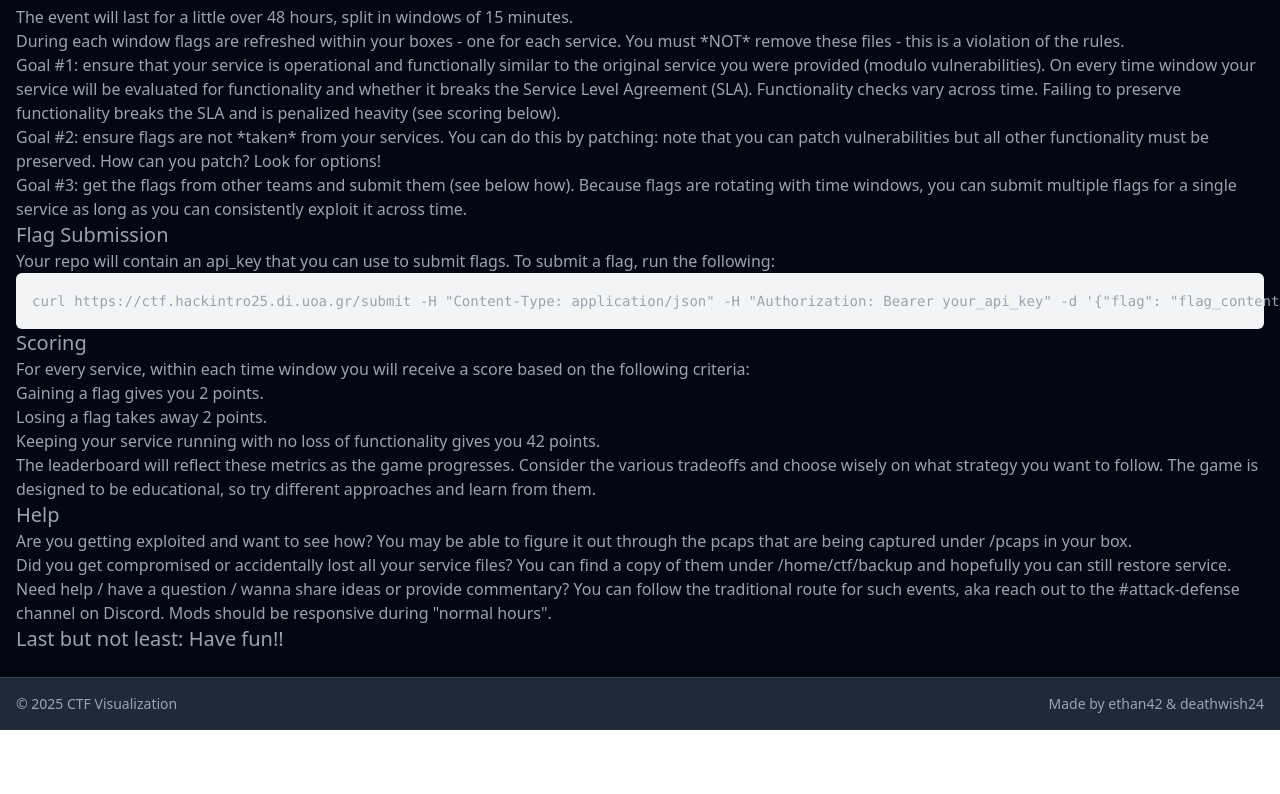
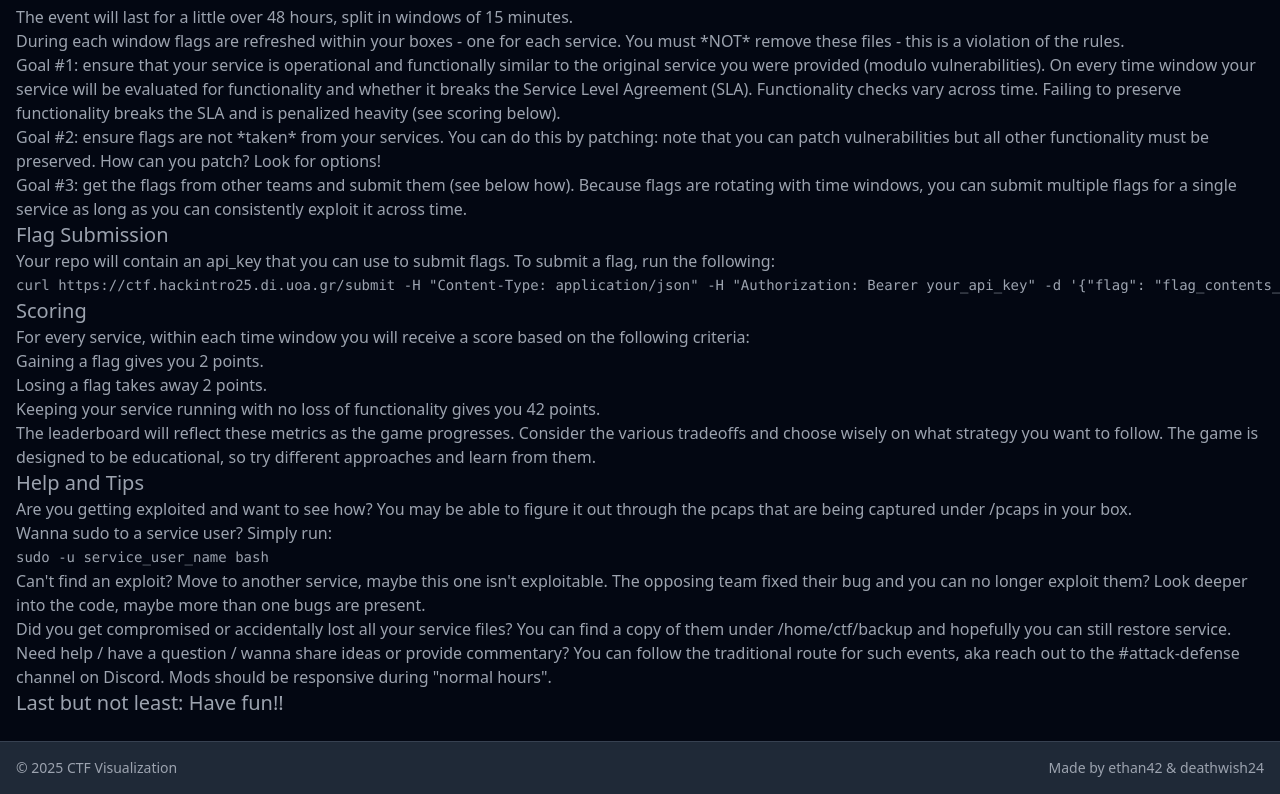
Before and after one commit to hackintro/attack-defense-ui, a React (Vite) app: page /rules in a window 1280 px wide. Shown: the part 474-1268 px from the top of the page. Before the commit the page ends 1204 px from the top, so only its background shows below. Built offline with nearby package versions, Linux system fonts and the light colour scheme.

Commit message:
More suggestions.

```diff
--- a/src/pages/Rules.jsx
+++ b/src/pages/Rules.jsx
@@ -11,7 +11,7 @@ export default function rules({ theme, currentTheme }) {
       <div className={`${currentTheme.textSecondary}`}>
         Welcome to Hackintro's Attack Defense Capture-The-Flag (CTF) game! Here are the rules to ensure a fair and fun experience for everyone:
         <h2 className="text-xl" id="rules"><a href="#rules">Rules</a></h2>
-        <ul className="">
+        <ul>
           <li>Rule #1: We play fair. No attempts to gain root access, no DOS, no attacks on the infrastructure or our fellow students and instructors. We extract flags and submit them - we do *NOT* rm -rf / and so on. Failure to do so will result in a grade of zero, but even worse, it'll ruin the experience for everyone.</li>
           <li>Rule #2: Make sure you follow rule #1.</li>
         </ul>
@@ -33,7 +33,7 @@ export default function rules({ theme, currentTheme }) {
 
         <h2 className="text-xl" id="flag-submission"><a href="#flag-submission">Flag Submission</a></h2>
         Your repo will contain an api_key that you can use to submit flags. To submit a flag, run the following:
-        <pre className="bg-gray-100 p-4 rounded-md">
+        <pre>
           <code className="text-sm">
             curl https://ctf.hackintro25.di.uoa.gr/submit -H "Content-Type: application/json" -H "Authorization: Bearer your_api_key" -d '{'{"flag": "flag_contents_go_here"}'}'
           </code>
@@ -48,9 +48,17 @@ export default function rules({ theme, currentTheme }) {
         </ul>
         The leaderboard will reflect these metrics as the game progresses. Consider the various tradeoffs and choose wisely on what strategy you want to follow. The game is designed to be educational, so try different approaches and learn from them.
 
-        <h2 className="text-xl" id="help"><a href="#help">Help</a></h2>
+        <h2 className="text-xl" id="help"><a href="#help">Help and Tips</a></h2>
         <ul className="">
             <li>Are you getting exploited and want to see how? You may be able to figure it out through the pcaps that are being captured under /pcaps in your box.</li>
+            <li>Wanna sudo to a service user? Simply run:
+            <pre>
+              <code className="text-sm">
+                sudo -u service_user_name bash
+              </code>
+            </pre>
+            </li>
+            <li>Can't find an exploit? Move to another service, maybe this one isn't exploitable. The opposing team fixed their bug and you can no longer exploit them? Look deeper into the code, maybe more than one bugs are present.</li>
             <li>Did you get compromised or accidentally lost all your service files? You can find a copy of them under /home/ctf/backup and hopefully you can still restore service.</li>
             <li>Need help / have a question / wanna share ideas or provide commentary? You can follow the traditional route for such events, aka reach out to the #attack-defense channel on Discord. Mods should be responsive during "normal hours".</li>
         </ul>
```
